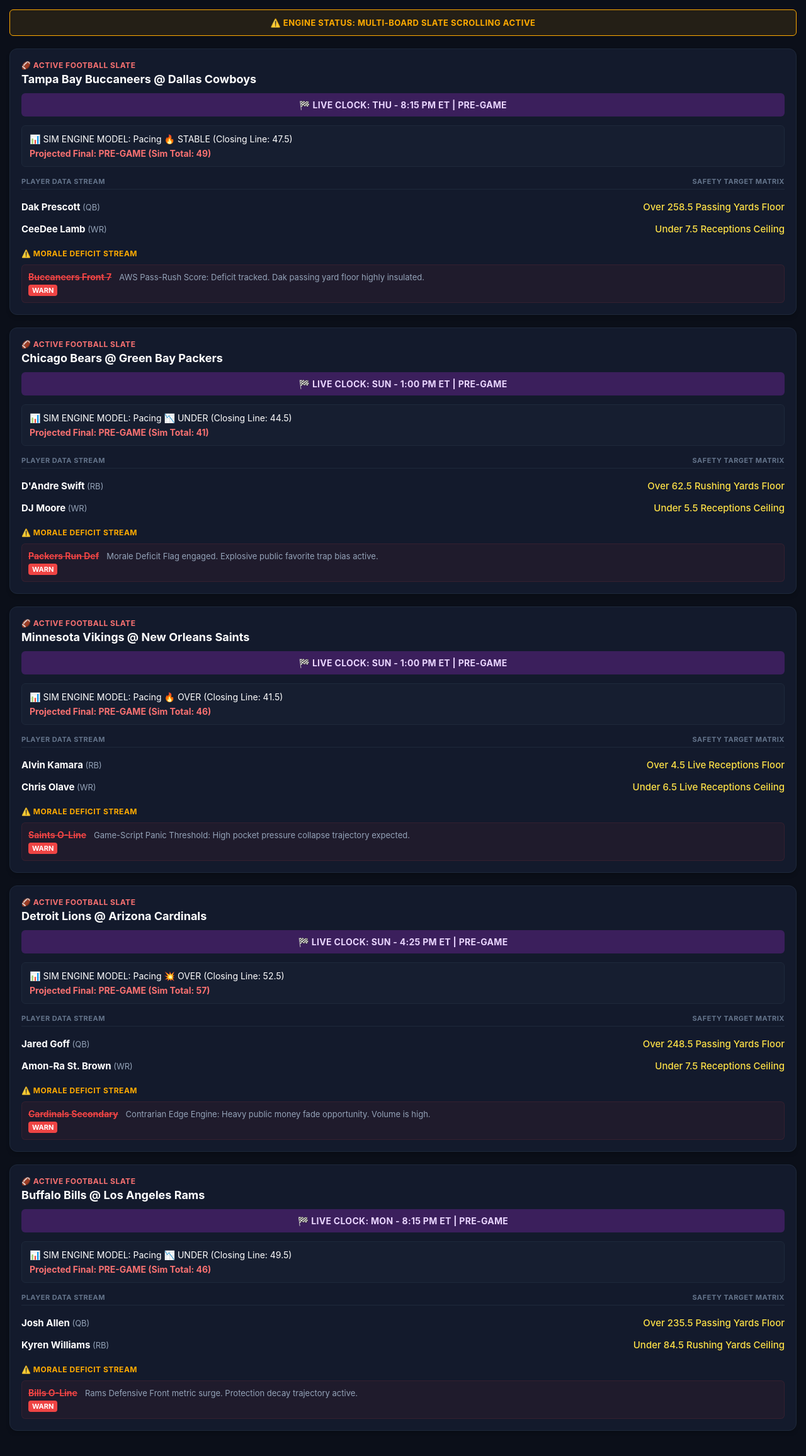
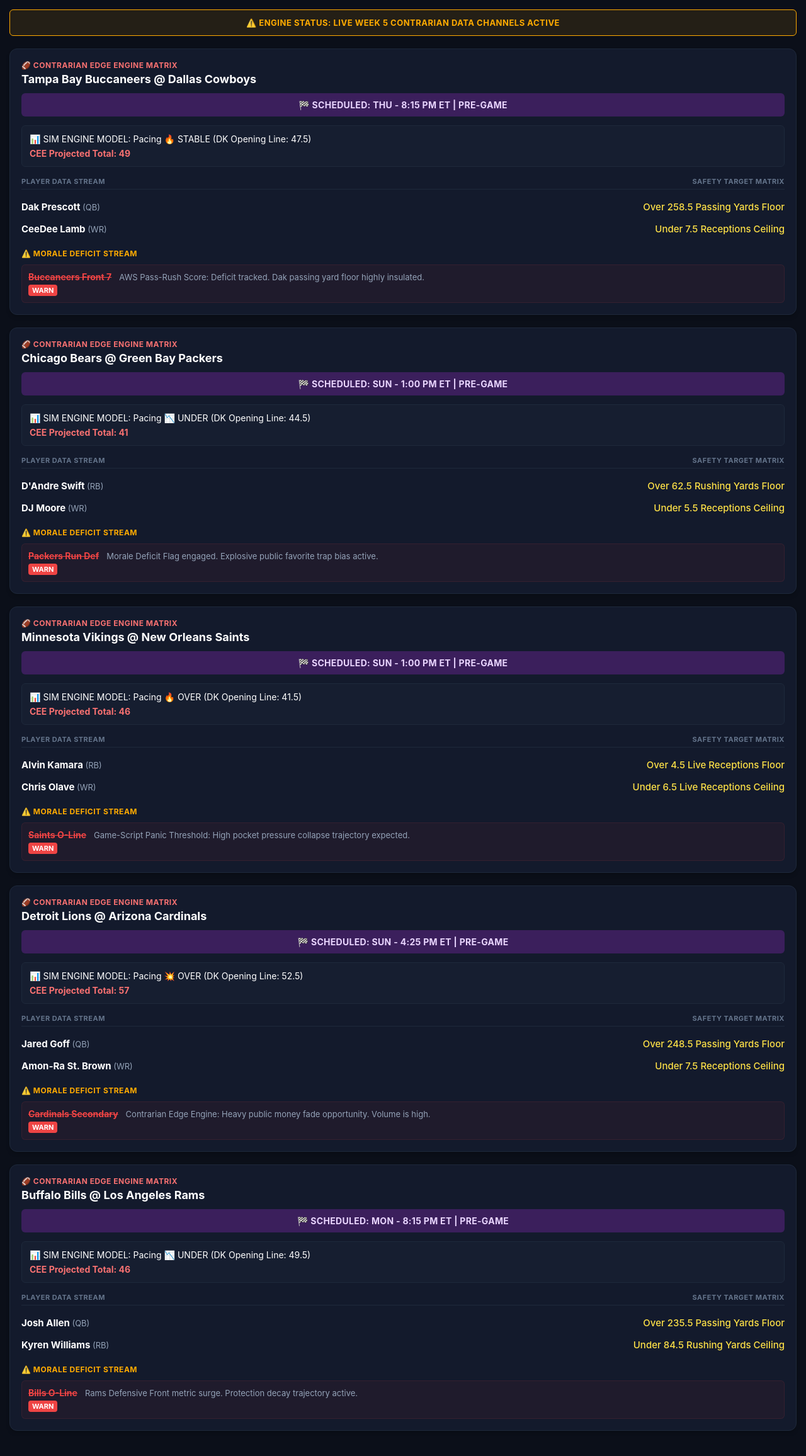
Before and after one commit to matty48653-design/Cee-app, a Flask app: page / in a window 1280 px wide. Shown: the top 2312 px of the page at 63% size. Run offline with Flask 3, Linux system fonts and the light colour scheme.

Commit message:
Update engine status and slate display text

```diff
--- a/templates/dashboard.html
+++ b/templates/dashboard.html
@@ -28,21 +28,21 @@
 </head>
 <body>
 
-    <div class="engine-alert">⚠️ ENGINE STATUS: MULTI-BOARD SLATE SCROLLING ACTIVE</div>
+    <div class="engine-alert">⚠️ ENGINE STATUS: LIVE WEEK 5 CONTRARIAN DATA CHANNELS ACTIVE</div>
 
     <div class="scroll-container">
         {% for board in slates %}
         <div class="card">
-            <div style="color: #f87171; font-size: 12px; font-weight: bold; margin-bottom: 4px; letter-spacing: 0.5px;">🏈 ACTIVE FOOTBALL SLATE</div>
+            <div style="color: #f87171; font-size: 12px; font-weight: bold; margin-bottom: 4px; letter-spacing: 0.5px;">🏈 CONTRARIAN EDGE ENGINE MATRIX</div>
             <div class="slate-title">{{ board.game }}</div>
 
             <div class="live-clock-bar">
-                🏁 LIVE CLOCK: {{ board.live_clock }} | {{ board.score_string }}
+                🏁 SCHEDULED: {{ board.live_clock }} | {{ board.score_string }}
             </div>
 
             <div class="sim-box">
-                📊 SIM ENGINE MODEL: {{ board.pacing_status }} (Closing Line: {{ board.closing_line }})
-                <div class="sim-total-text">Projected Final: {{ board.score_string }} (Sim Total: {{ board.sim_total }})</div>
+                📊 SIM ENGINE MODEL: {{ board.pacing_status }} (DK Opening Line: {{ board.closing_line }})
+                <div class="sim-total-text">CEE Projected Total: {{ board.sim_total }}</div>
             </div>
 
             <div class="section-header">
```
